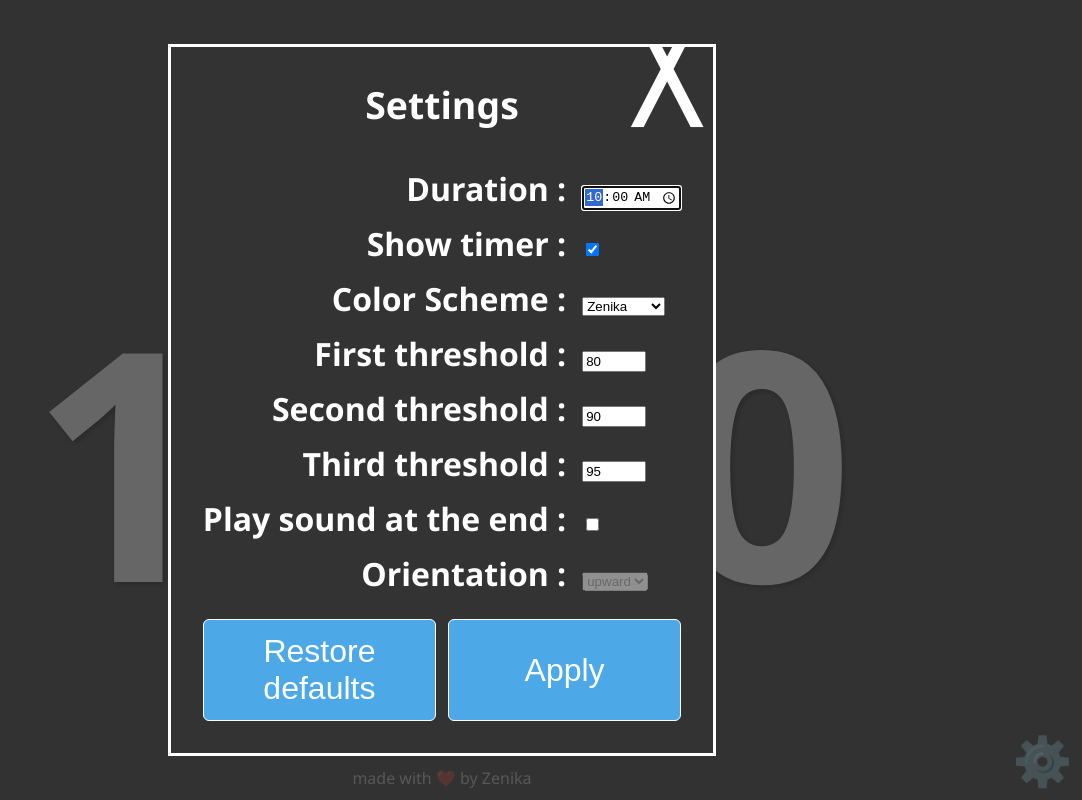
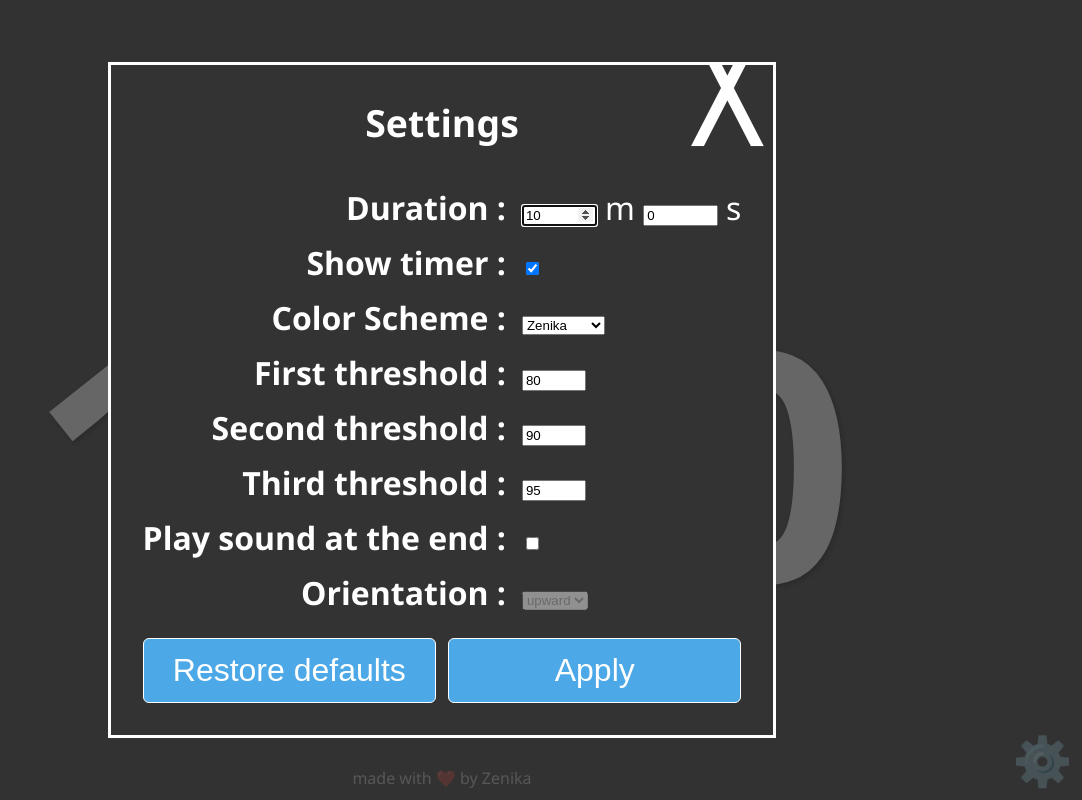
Before and after one commit to zenika-open-source/clepsydre, a website: page index.html in a window 1280 px wide. Both pictures are taken after a click on the button "⚙️". Shown: the whole page, without its empty margins (198-1280 px from the left). Drawn offline with Linux system fonts and the light colour scheme.

Commit message:
:bug: replace time input with 2 number inputs for duration

```diff
--- a/css/style.css
+++ b/css/style.css
@@ -95,6 +95,10 @@ body {
   div {
     width: 100%;
   }
+
+  #durationMinutes, #durationSeconds {
+    width: 5em;
+  }
 }
 
 #settingsModal {
--- a/index.html
+++ b/index.html
@@ -20,9 +20,10 @@
     <form id="settingsForm" method="dialog" name="settingsForm">
       <button id="closeSettings" class="btn" onclick="hideSettings()">╳</button>
 
-      <label for="duration">Duration :</label>
+      <label for="durationMinutes">Duration :</label>
       <div>
-        <input type="time" id="duration" name="duration" value="10:00" autofocus>
+        <input type="number" id="durationMinutes" name="minutes" value="10" min="0" autofocus> m
+        <input type="number" id="durationSeconds" name="seconds" value="0" min="0"> s
       </div>
 
       <label for="show-timer">Show timer :</label>
--- a/js/app.js
+++ b/js/app.js
@@ -72,7 +72,7 @@ function hideSettings() {
 }
 
 function submitSettings() {
-  settings.durationInSeconds = parseDuration(settingsForm["duration"].value.replace(":", "m"))
+  settings.durationInSeconds = Number(settingsForm["durationMinutes"].value * 60) + Number(settingsForm["durationSeconds"].value)
   settings.colorScheme = settingsForm["color-scheme"].value;
   settings.showTimer = settingsForm["show-timer"].checked;
   settings.firstThreshold = settingsForm["threshold1"].value / 100;
@@ -103,7 +103,8 @@ function applySettings() {
 
 function updateSettingsForm() {
   // Apply the settings to the form so it reflects current settings
-  settingsForm["duration"].value = clockFormat(settings.durationInSeconds);
+  settingsForm["durationMinutes"].value = Math.floor(settings.durationInSeconds / 60);
+  settingsForm["durationSeconds"].value = settings.durationInSeconds % 60;
   settingsForm["show-timer"].checked = settings.showTimer;
   settingsForm["color-scheme"].value = settings.colorScheme;
   settingsForm["threshold1"].value = settings.firstThreshold * 100;
@@ -120,17 +121,13 @@ function resetDefaultSettings() {
 
 // ------------- Animation ----------------
 
-function clockFormat(seconds) {
-  const minutes = Math.floor(seconds / 60);
-  const remainingSeconds = seconds % 60;
+function updateTimer(secRemaining) {
+  const sec = Math.max(0, Math.ceil(secRemaining));
+  const minutes = Math.floor(sec / 60);
+  const remainingSeconds = sec % 60;
 
   // format into "mm:ss" padded with 0 if needed
-  return `${String(minutes).padStart(2, '0')}:${String(remainingSeconds).padStart(2, '0')}`;
-}
-
-function updateTimer(secRemaining) {
-  const sec = Math.max(0, Math.ceil(secRemaining));
-  timer.textContent = clockFormat(sec);
+  timer.textContent = `${String(minutes).padStart(2, '0')}:${String(remainingSeconds).padStart(2, '0')}`;
 }
 
 function getClassByProgress(p) {
```
